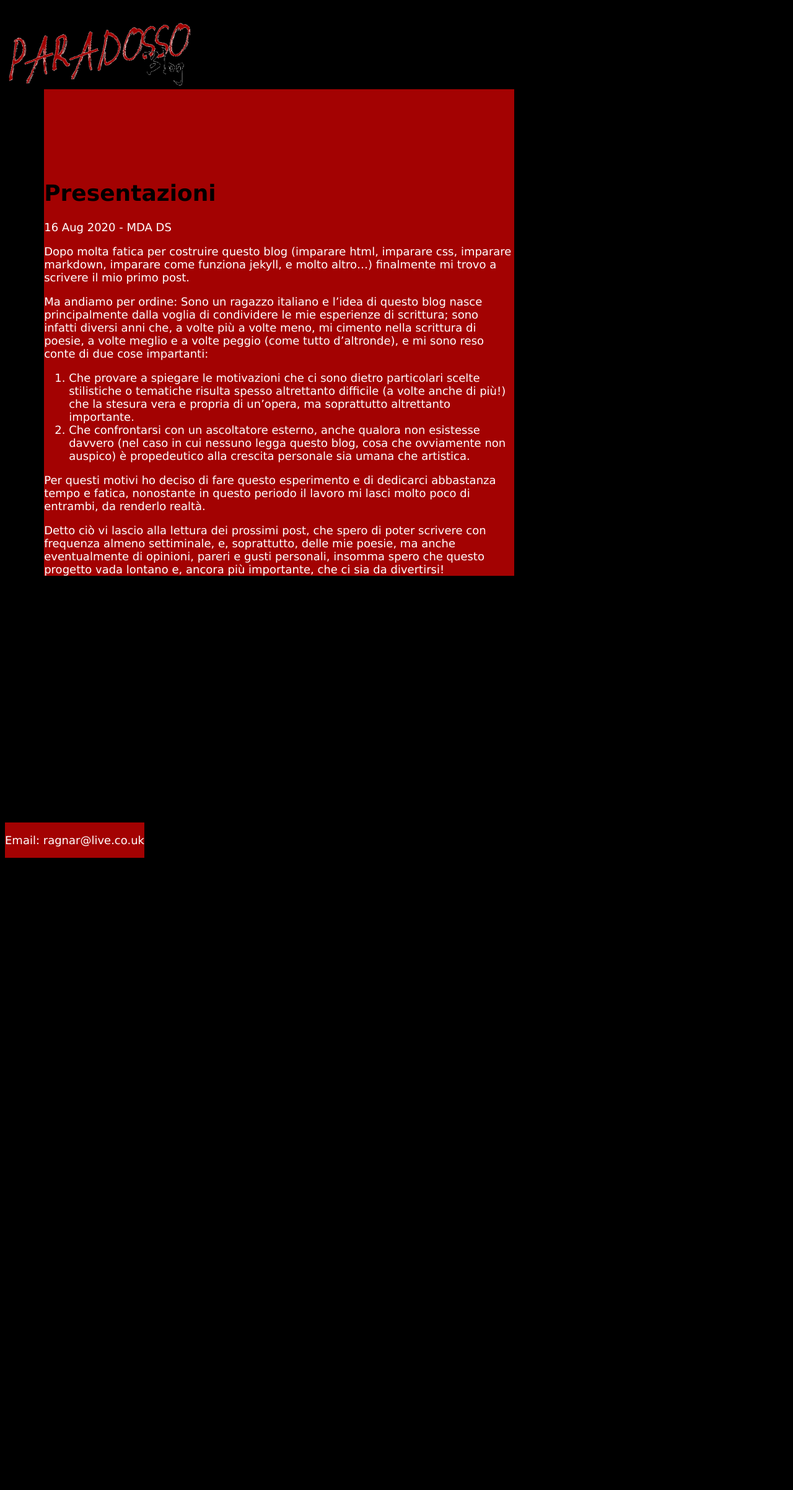
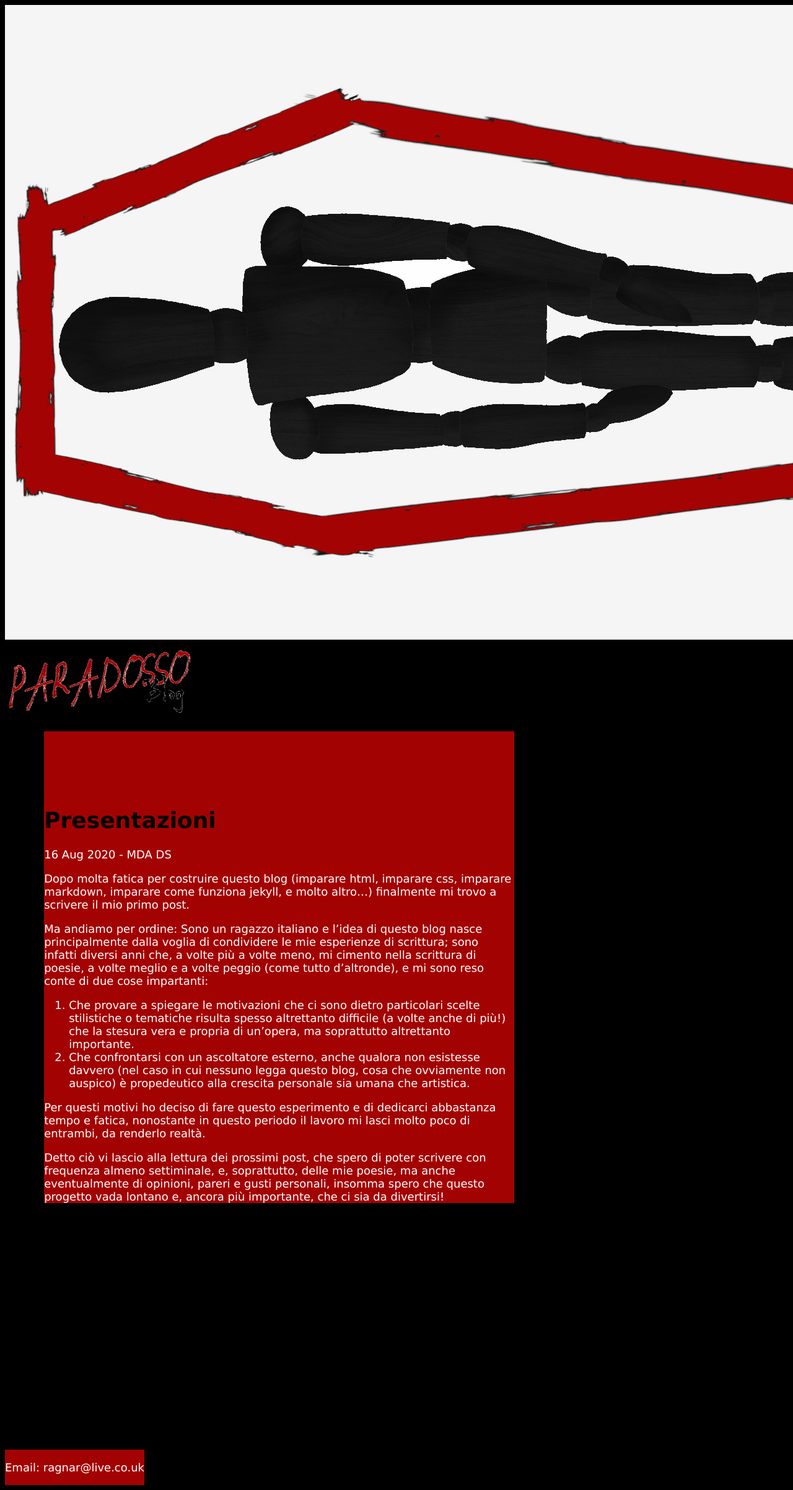
Before and after one commit to thechiefm88/thechiefm88.github.io, a Jekyll site: the page built from _posts/2020-08-16-Presentazioni.md, in a window 1280 px wide. Shown: the whole page at 62% size. Built offline with Jekyll 4.4.1, drawn with Linux system fonts in a browser that asks for light colours; before the commit the page ends 1392 px from its top, so only the background shows below that.

Commit message:
Revert "25: repairing html/css syntax"
This reverts commit ff1599b9d37e3885d8b885af49395d4af7a00915.

```diff
--- a/_layouts/default.html
+++ b/_layouts/default.html
@@ -5,6 +5,8 @@
 	</head>
 	<body>
 		<div class="background">
+			<img src="/assets/css/background.png">
+		</div>
 
 		<div class="logo">
 			<a class="logo" href="/index.html"><img src="/assets/images/logo2.png"></a>
@@ -15,7 +17,5 @@
 		<footer class="contatti">
 			<p>Email: ragnar@live.co.uk</p>
 		</footer>
-
-		</div>
 	</body>
 </html>
--- a/assets/css/index.css
+++ b/assets/css/index.css
@@ -5,23 +5,14 @@ body{
 	font-family: Verdana, sans-serif;
 	font-size: 18px;
 }
-
 div.backgroung{
-	position: relative;
-	overflow: hidden;
-}
-div.background:before{
 	position: absolute;
 	height: 100%;
 	width: 100%;
 	z-index: -1;
-
-	background: black url(background.png) no-repeat fixed;
-	background-size: cover;
-
 }
 @media (orientation:portrait){
-	div.background:before{
+	div.background{
 		transform:rotate(90deg);
 	}
 }
```
Lines whose indentation alone changed are shown as unchanged.
